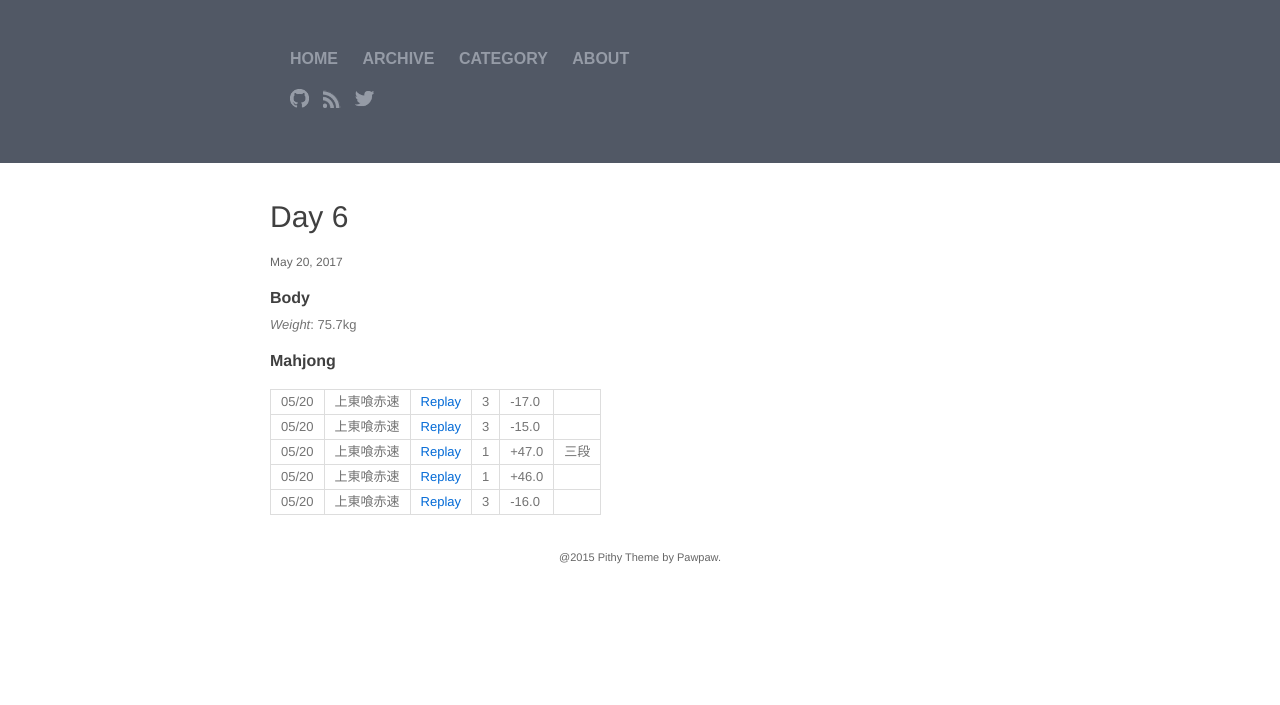
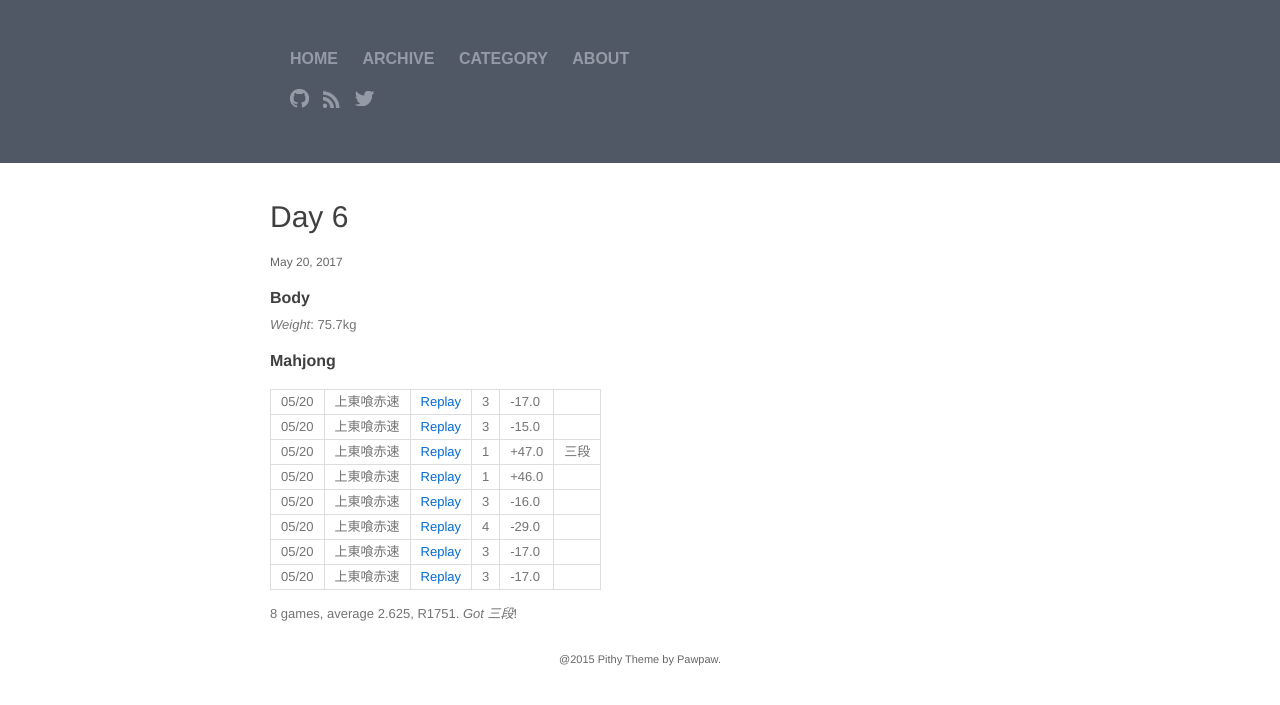
Before and after one commit to senhi/senhi.github.io, a Jekyll site: the page built from _posts/2017-05-20-day-6.markdown, in a window 1280 px wide. Shown: the top 705 px of the page. Built offline with Jekyll 4.4.1, drawn with Linux system fonts in a browser that asks for light colours.

Commit message:
Update 2017-05-20-day-6.markdown

```diff
--- a/_posts/2017-05-20-day-6.markdown
+++ b/_posts/2017-05-20-day-6.markdown
@@ -16,3 +16,8 @@ categories: "100days"
 05/20 | 上東喰赤速 | <a href="http://tenhou.net/0/?log=2017052012gm-00c1-0000-4998db80&tw=3">Replay</a> | 1 | +47.0 | 三段
 05/20 | 上東喰赤速 | <a href="http://tenhou.net/0/?log=2017052012gm-00c1-0000-3165c867&tw=3">Replay</a> | 1 | +46.0
 05/20 | 上東喰赤速 | <a href="http://tenhou.net/0/?log=2017052014gm-00c1-0000-2898f32f&tw=1">Replay</a> | 3 | -16.0
+05/20 | 上東喰赤速 | <a href="http://tenhou.net/0/?log=2017052022gm-00c1-0000-707224eb&tw=3">Replay</a> | 4 | -29.0
+05/20 | 上東喰赤速 | <a href="http://tenhou.net/0/?log=2017052102gm-00c1-0000-aa6a315a&tw=0">Replay</a> | 3 | -17.0
+05/20 | 上東喰赤速 | <a href="http://tenhou.net/0/?log=2017052102gm-00c1-0000-b659a78f&tw=1">Replay</a> | 3 | -17.0
+
+8 games, average 2.625, R1751. *Got 三段*!
```
